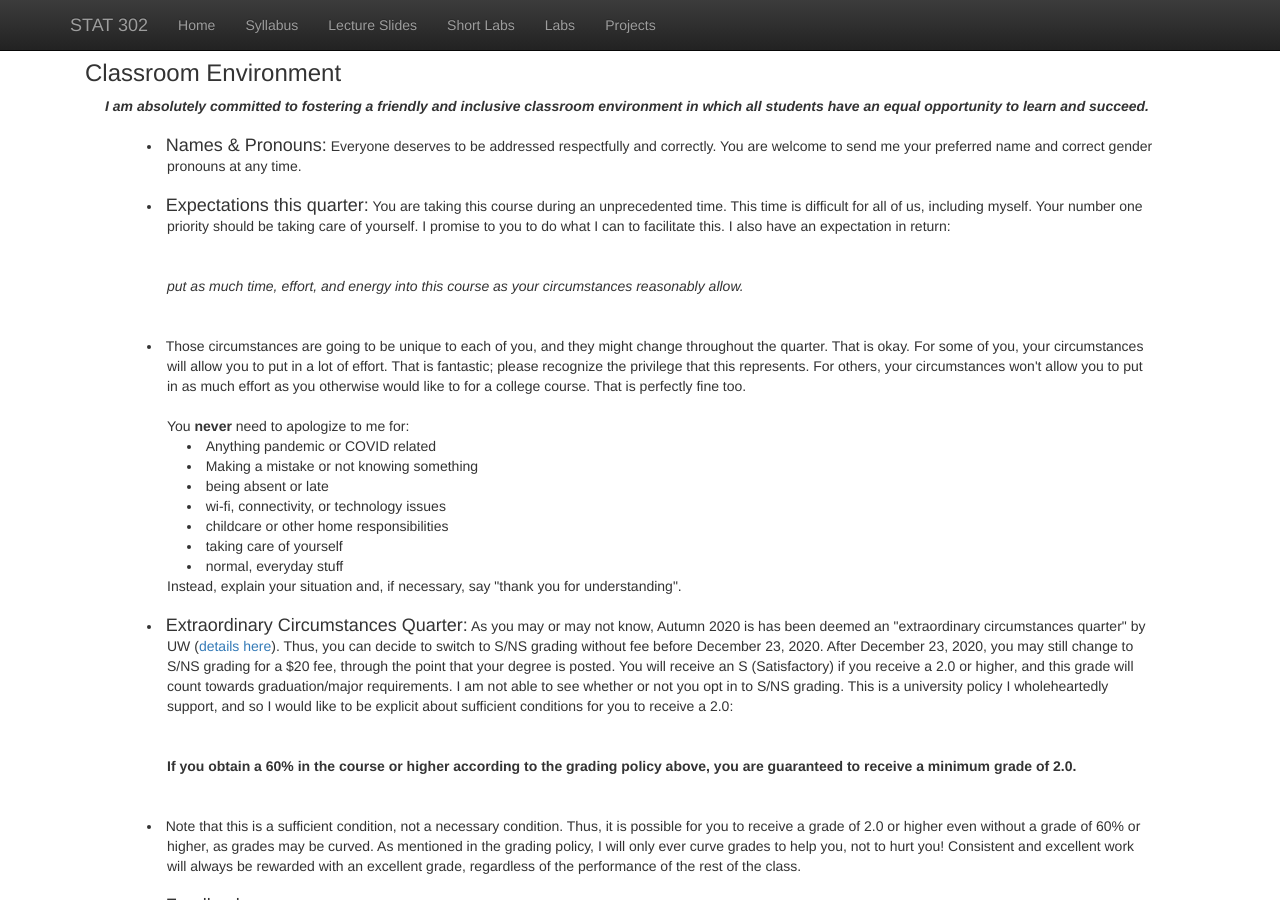
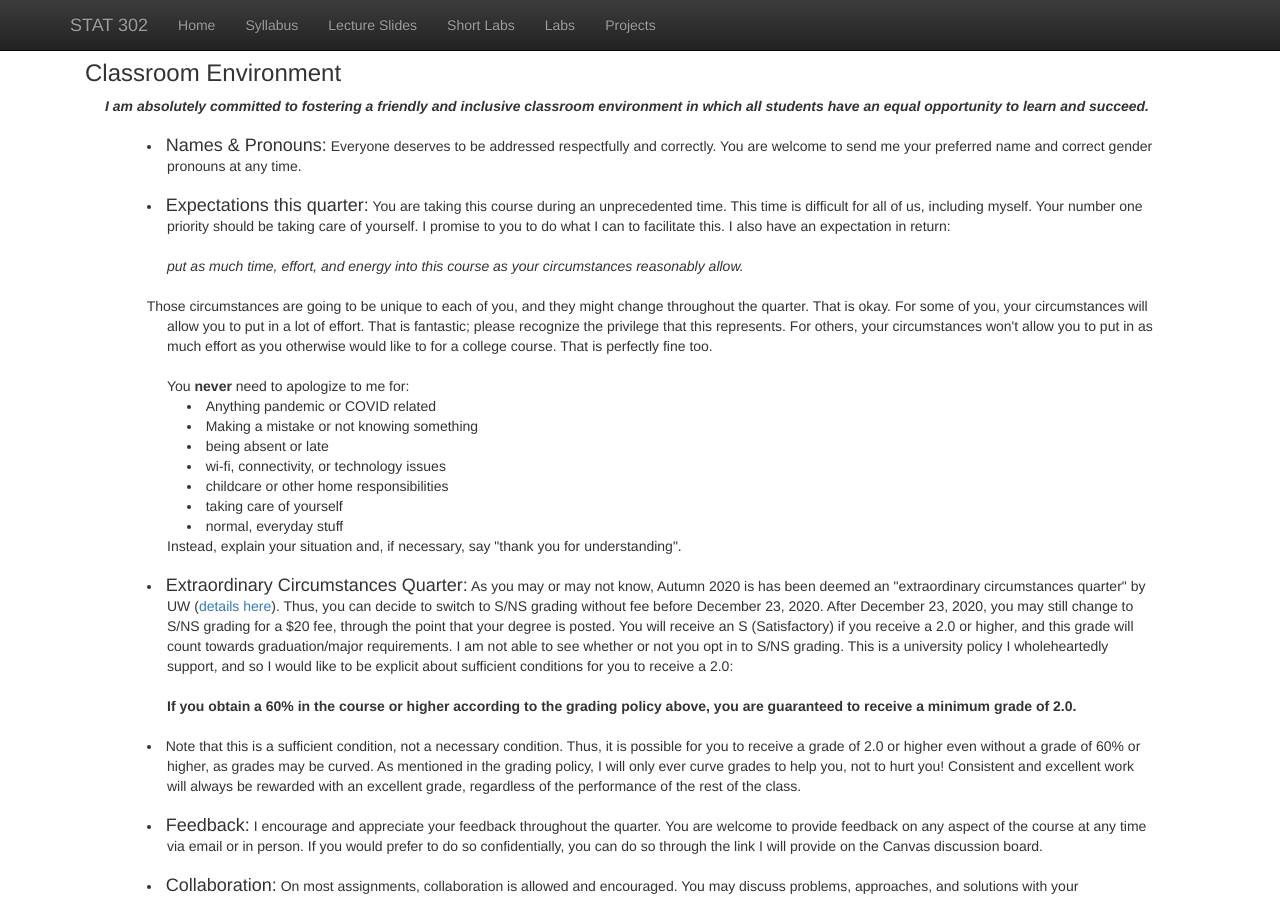
Before and after one commit to bryandmartin/STAT302, a Jekyll site: the page built from syllabus.html, in a window 1280 px wide and 900 px high, scrolled down 1509 px. Built offline with Jekyll 4.4.1, drawn with Linux system fonts in a browser that asks for light colours; nearby versions of some CDN libraries; library files that are not in the unit come from our copies.

Commit message:
we need more formatting

```diff
--- a/syllabus.html
+++ b/syllabus.html
@@ -135,10 +135,10 @@ Instead of exams, you will be assigned two projects throughout the course. Both
     <h4 style="display: inline;">Expectations this quarter:</h4>
     You are taking this course during an unprecedented time. This time is difficult for all of us, including myself.
     Your number one priority should be taking care of yourself. I promise to you to do what I can to facilitate this.
-    I also have an expectation in return:</li> <br><br>
-    <li style="padding:0px;margin:0px 40px 0px; text-indent: 0em; padding-left: 3em; list-style-type:none;"> <i>put as much time, effort, and energy into this course as your circumstances reasonably allow.</i> </li> <br> <br>
+    I also have an expectation in return:</li> <br>
+    <li style="padding:0px;margin:0px 40px 0px; text-indent: 0em; padding-left: 3em; list-style-type:none;"> <i>put as much time, effort, and energy into this course as your circumstances reasonably allow.</i> </li> <br>
 
-    <li style="padding:0px;margin:0px 40px 0px; text-indent: -1.45em; padding-left: 3em;"> Those circumstances are going to be unique to each of you, and they might change throughout the quarter. That is okay.
+    <li style="padding:0px;margin:0px 40px 0px; text-indent: -1.45em; padding-left: 3em; list-style-type:none;"> Those circumstances are going to be unique to each of you, and they might change throughout the quarter. That is okay.
 
     For some of you, your circumstances will allow you to put in a lot of effort. That is fantastic; please recognize the privilege that this represents. For others, your circumstances won't allow you to put in as much effort as you otherwise would like to for a college course. That is perfectly fine too. <br><br>
 
@@ -164,9 +164,9 @@ Instead of exams, you will be assigned two projects throughout the course. Both
     <li style="padding:0px;margin:0px 40px 0px; text-indent: -1.45em; padding-left: 3em;">
     <h4 style="display: inline;">Extraordinary Circumstances Quarter:</h4>
    As you may or may not know, Autumn 2020 is has been deemed an "extraordinary circumstances quarter" by UW (<a href="https://registrar.washington.edu/students/ec-grading-change-request">details here</a>). Thus, you can decide to switch to S/NS grading without fee before December 23, 2020. After December 23, 2020, you may still change to S/NS grading for a $20 fee, through the point that your degree is posted. You will receive an S (Satisfactory) if you receive a 2.0 or higher, and this grade will count towards graduation/major requirements. I am not able to see whether or not you opt in to S/NS grading. This is a university policy I wholeheartedly support, and so I would like to be explicit about sufficient conditions for you to receive a 2.0:</li>
-<br><br>
+<br>
 <li style="padding:0px;margin:0px 40px 0px; text-indent: 0em; padding-left: 3em; list-style-type:none;"> <b>If you obtain a 60% in the course or higher according to the grading policy above, you are guaranteed to receive a minimum grade of 2.0.</b> </li>
-<br><br>
+<br>
 <li style="padding:0px;margin:0px 40px 0px; text-indent: -1.45em; padding-left: 3em;">
 Note that this is a sufficient condition, not a necessary condition. Thus, it is possible for you to receive a grade of 2.0 or higher even without a grade of 60% or higher, as grades may be curved. As mentioned in the grading policy, I will only ever curve grades to help you, not to hurt you! Consistent and excellent work will always be rewarded with an excellent grade, regardless of the performance of the rest of the class.
 </li><br>
```
